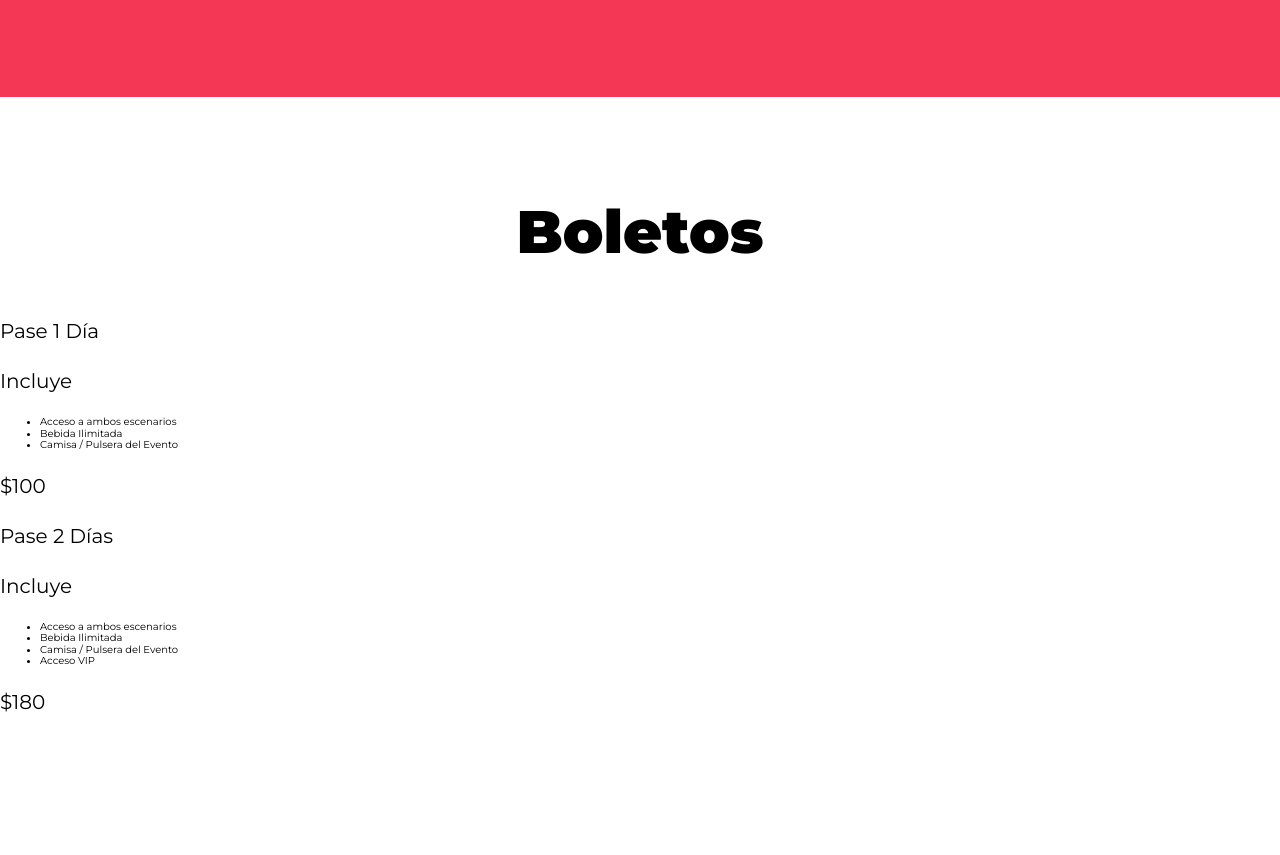
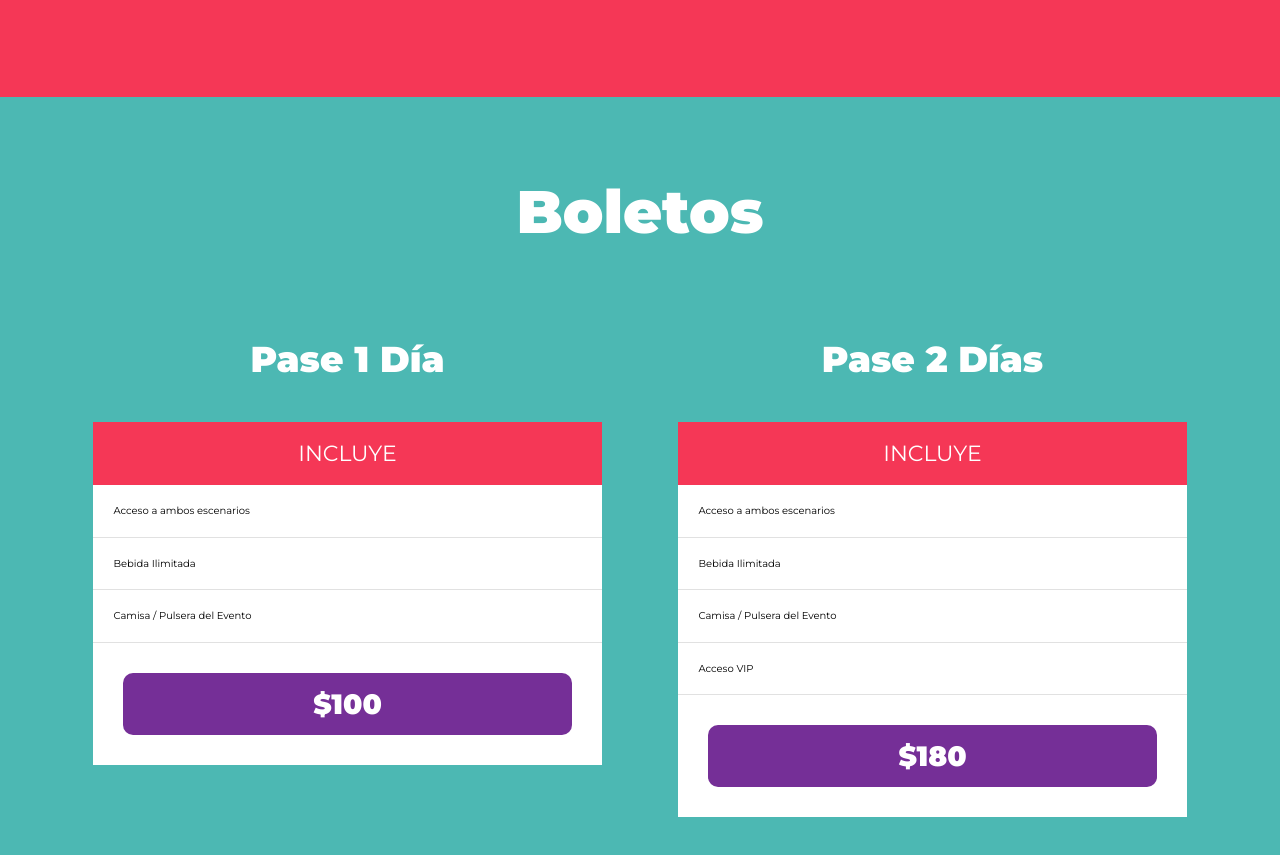
Before and after one commit to Angel-Alfonso-OL/Html-FestivalMusica, a website: page index.html in a window 1280 px wide. Shown: the part 2778-3633 px from the top of the page. Drawn offline with Linux system fonts and the light colour scheme.

Commit message:
Agregando css a la seccion de boletos.

```diff
--- a/index.html
+++ b/index.html
@@ -167,7 +167,7 @@
         <h3>Boletos</h3>
 
         <div class="boletos">
-            <div class="pase">
+            <div class="pase contenedor">
                 <p class="pase-nombre">Pase 1 Día</p>
                 <header class="pase-header">
                     <p>Incluye</p>
@@ -183,7 +183,7 @@
                     <p>$100</p>
                 </footer>
             </div>
-            <div class="pase">
+            <div class="pase contenedor">
                 <p class="pase-nombre">Pase 2 Días</p>
                 <header class="pase-header">
                     <p>Incluye</p>
--- /dev/null
+++ b/src/scss/layout/_boletos.scss
@@ -0,0 +1,83 @@
+@use "../base/mixins" as m;
+@use "../base/variables" as v;
+@use 'sass:color';
+
+.contenedor-boletos {
+    padding: 8rem;
+    background-color: v.$verde;
+
+    h3 {
+        color: v.$blanco;
+    }
+
+    .boletos {
+
+        @include m.contenedor;
+
+        @include m.tablet {
+            @include m.grid(2)
+        }
+    }
+}
+
+.pase {
+
+    max-width: 80%;
+    &-nombre {
+        font-size: 3.6rem;
+        font-weight: 900;
+        text-align: center;
+        color: v.$blanco;
+    }
+
+    &-header,
+    &-footer {
+        padding: .5rem;
+
+        p{
+            text-align: center;
+            color: v.$blanco;
+            margin: 0;
+        }
+    }
+    &-header{
+        background-color: v.$rosa;
+        p{
+            text-transform: uppercase;
+            font-size: 2.2rem;
+            padding: 1rem 0;
+        }
+    }
+
+    &-body{
+        background-color: v.$blanco;
+        ul{
+            @include m.resetear-lista;
+            li{
+                padding: 2rem;
+                border-bottom: 1px solid #e1e1e1;
+            }
+        }
+    }
+
+    &-footer{
+        background-color: v.$blanco;
+        padding: 3rem;
+        p{
+            font-size: 2.8rem;
+            font-weight: 900;
+            background-color: v.$morado;
+            padding: 1rem 0;
+            border-radius: 1rem;
+            &:hover{
+                background-color: color.adjust(v.$morado, $lightness: -20%);
+                cursor: pointer;
+            }
+        }
+    }
+
+    &:hover{
+        transform: scale(1.1);
+        transition: transform .8s;
+    }
+}
--- a/src/scss/layout/_index.scss
+++ b/src/scss/layout/_index.scss
@@ -2,3 +2,4 @@
 @forward "video";
 @forward "festival";
 @forward "lineup";
+@forward "boletos";
```
Also changed, not shown: build/css/app.css.
